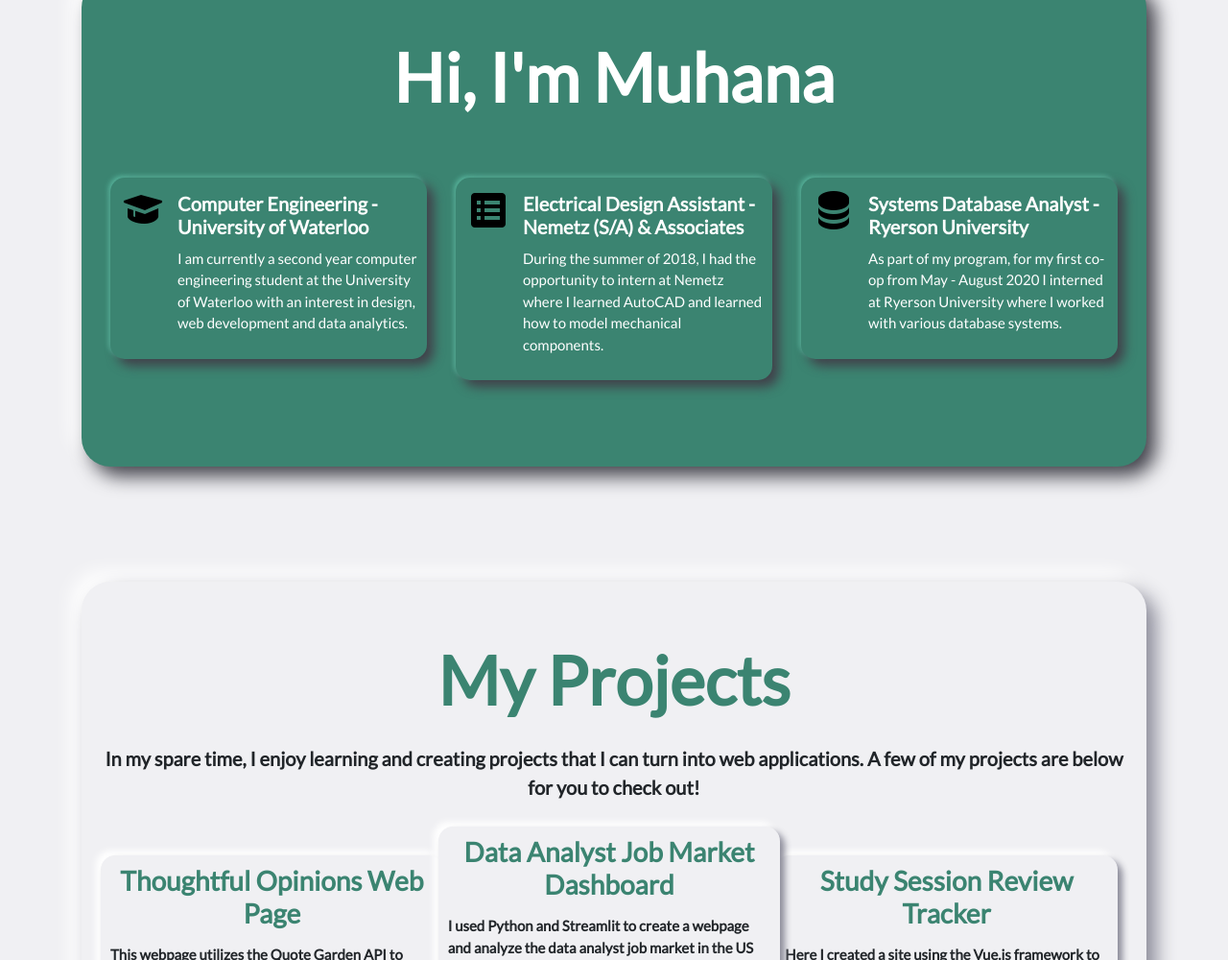
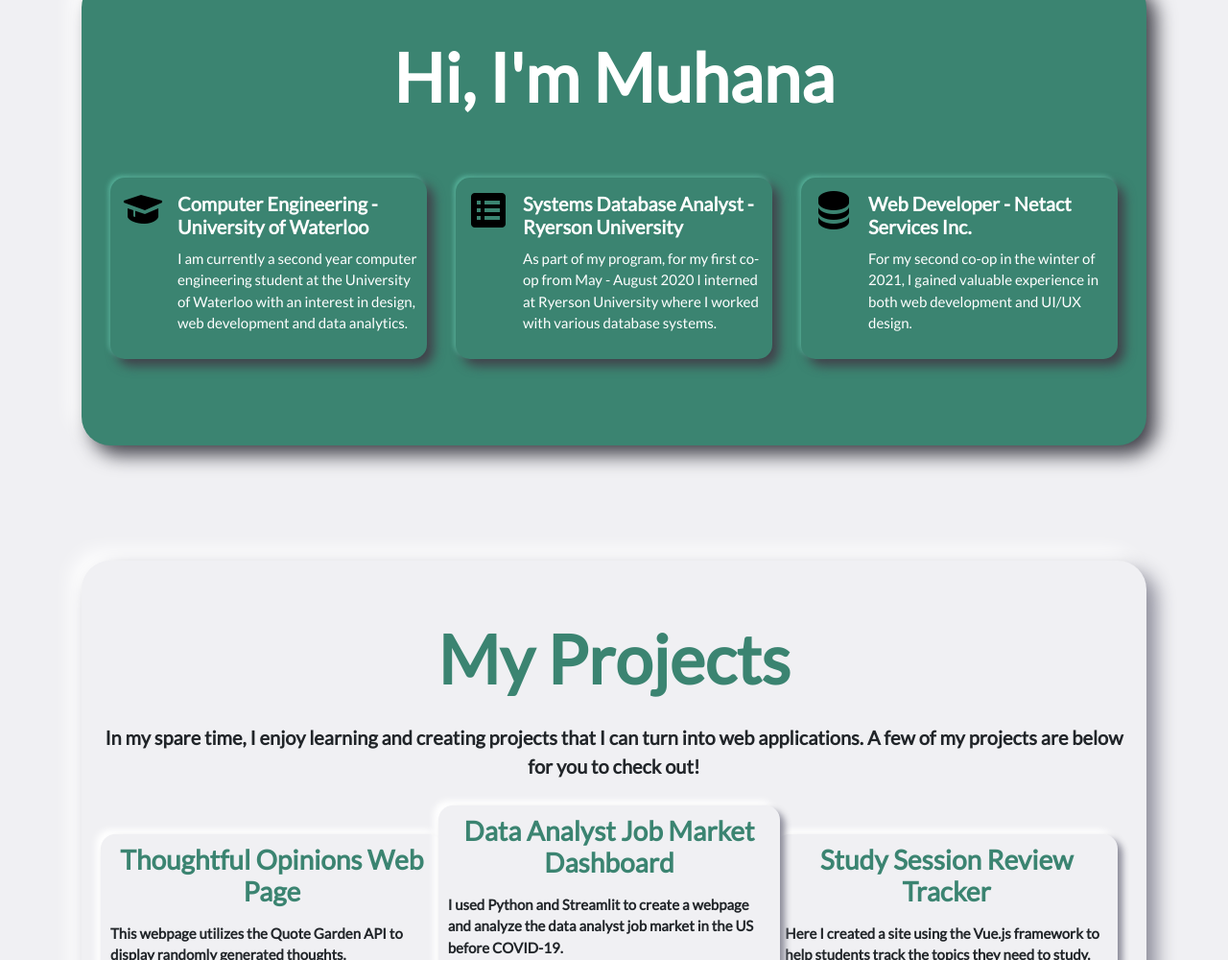
Before and after one commit to muhanabegum/muhanabegum.github.io, a plain HTML site: page index.html in a window 1280 px wide. Shown: the part 939-1939 px from the top of the page at 96% size. Drawn offline with Linux system fonts and the light colour scheme.

Commit message:
Update index.html

```diff
--- a/index.html
+++ b/index.html
@@ -78,15 +78,15 @@
                 <div class="col-xl icon-box" data-aos="fade-up" data-aos-delay="100">
                   <div id="popout3">
                   <i class="bx bxs-spreadsheet" style="color: black"></i>
-                  <h4>Electrical Design Assistant - Nemetz (S/A) & Associates</h4>
-                  <p>During the summer of 2018, I had the opportunity to intern at Nemetz where I learned AutoCAD and learned how to model mechanical components.                  </p>
+                  <h4>Systems Database Analyst - Ryerson University</h4>
+                  <p>As part of my program, for my first co-op from May - August 2020 I interned at Ryerson University where I worked with various database systems. </p>                  </p>
                 </div>
               </div>
                 <div class="col-xl icon-box" data-aos="fade-up" data-aos-delay="100">
                   <div id="popout3">
                   <i class="bx bxs-data" style="color: black"></i>
-                  <h4>Systems Database Analyst - Ryerson University</h4>
-                  <p>As part of my program, for my first co-op from May - August 2020 I interned at Ryerson University where I worked with various database systems. </p>
+                  <h4>Web Developer - Netact Services Inc.</h4>
+                  <p>For my second co-op in the winter of 2021, I gained valuable experience in both web development and UI/UX design. </p>
                 </div>
               </div>
               </div>
```
